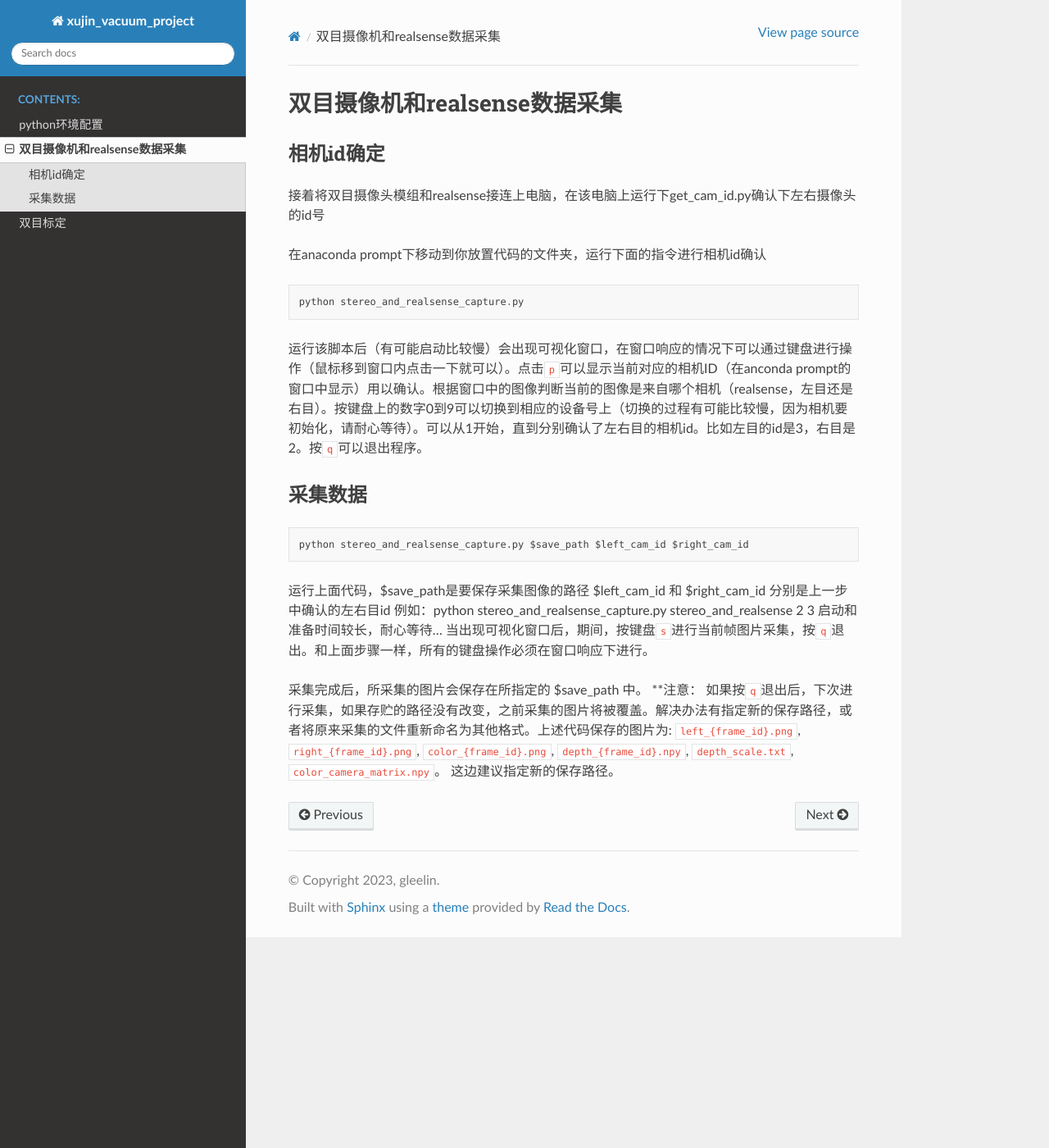
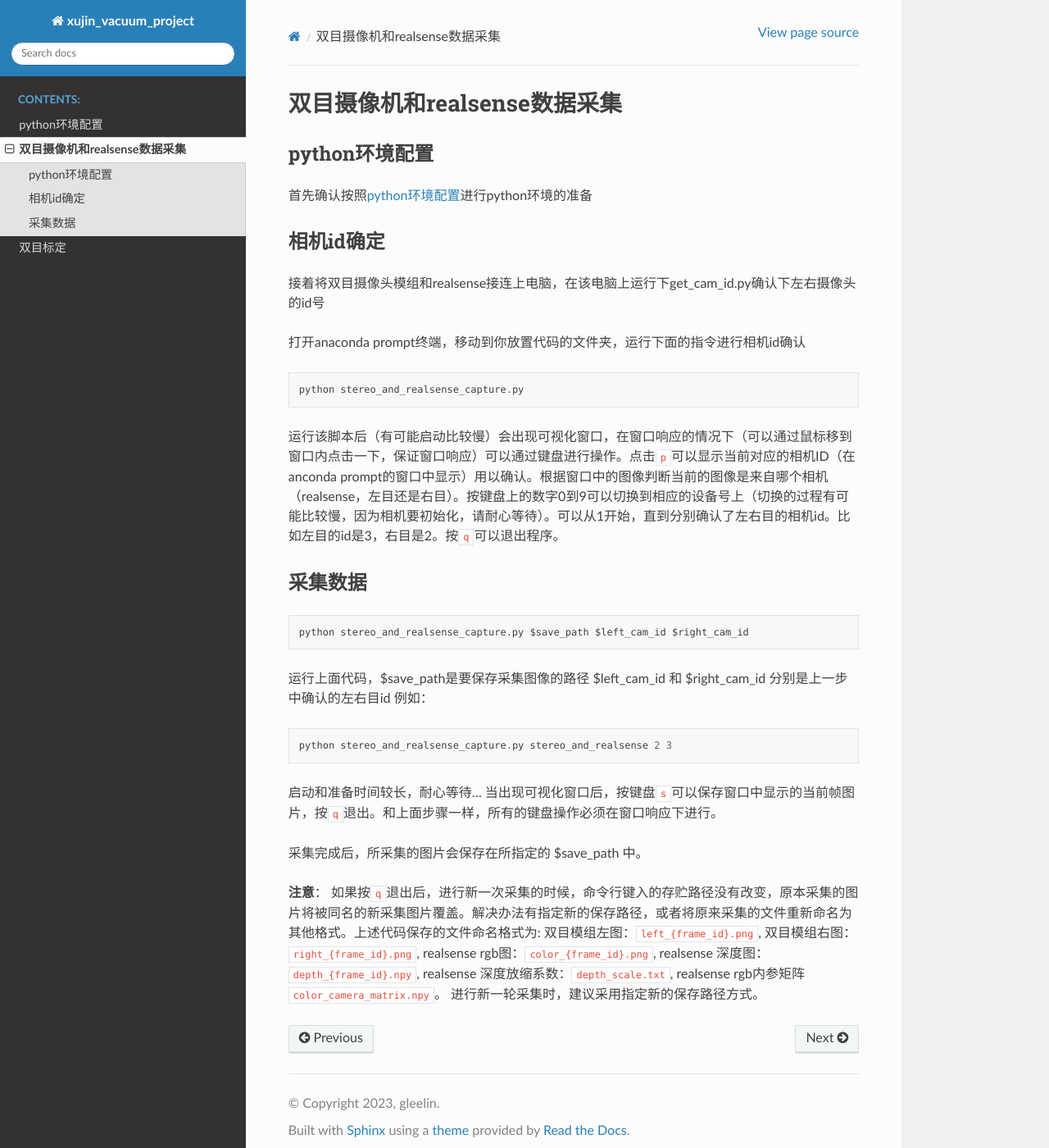
Before and after one commit to yl949/xujin_vacuum_docs, a Sphinx documentation site: the page built from source/stereo_realsense_data_capture/contents.md, in a window 1280 px wide and 1400 px high. Shown: the whole window at 82% size. Built offline with Sphinx 7.4.7 and the Read the Docs theme 2.0.0, drawn with Linux system fonts in a browser that asks for light colours.

Commit message:
[update] update some wording

````diff
--- a/source/stereo_realsense_data_capture/contents.md
+++ b/source/stereo_realsense_data_capture/contents.md
@@ -1,13 +1,16 @@
 # 双目摄像机和realsense数据采集
+
+## python环境配置
+首先确认按照[python环境配置](../python_env/contents.md)进行python环境的准备
 
 ## 相机id确定
 接着将双目摄像头模组和realsense接连上电脑，在该电脑上运行下get_cam_id.py确认下左右摄像头的id号
 
-在anaconda prompt下移动到你放置代码的文件夹，运行下面的指令进行相机id确认
+打开anaconda prompt终端，移动到你放置代码的文件夹，运行下面的指令进行相机id确认
 ```
 python stereo_and_realsense_capture.py
 ```
-运行该脚本后（有可能启动比较慢）会出现可视化窗口，在窗口响应的情况下可以通过键盘进行操作（鼠标移到窗口内点击一下就可以）。点击`p`可以显示当前对应的相机ID（在anconda prompt的窗口中显示）用以确认。根据窗口中的图像判断当前的图像是来自哪个相机（realsense，左目还是右目）。按键盘上的数字0到9可以切换到相应的设备号上（切换的过程有可能比较慢，因为相机要初始化，请耐心等待）。可以从1开始，直到分别确认了左右目的相机id。比如左目的id是3，右目是2。按`q`可以退出程序。
+运行该脚本后（有可能启动比较慢）会出现可视化窗口，在窗口响应的情况下（可以通过鼠标移到窗口内点击一下，保证窗口响应）可以通过键盘进行操作。点击`p`可以显示当前对应的相机ID（在anconda prompt的窗口中显示）用以确认。根据窗口中的图像判断当前的图像是来自哪个相机（realsense，左目还是右目）。按键盘上的数字0到9可以切换到相应的设备号上（切换的过程有可能比较慢，因为相机要初始化，请耐心等待）。可以从1开始，直到分别确认了左右目的相机id。比如左目的id是3，右目是2。按`q`可以退出程序。
 
 
 ## 采集数据
@@ -15,12 +18,16 @@ python stereo_and_realsense_capture.py
 python stereo_and_realsense_capture.py $save_path $left_cam_id $right_cam_id
 ```
 运行上面代码，$save_path是要保存采集图像的路径 $left_cam_id 和 $right_cam_id 分别是上一步中确认的左右目id
-例如：python stereo_and_realsense_capture.py stereo_and_realsense 2 3
+例如：
+```
+python stereo_and_realsense_capture.py stereo_and_realsense 2 3
+```
 启动和准备时间较长，耐心等待...
-当出现可视化窗口后，期间，按键盘`s`进行当前帧图片采集，按`q`退出。和上面步骤一样，所有的键盘操作必须在窗口响应下进行。
+当出现可视化窗口后，按键盘`s`可以保存窗口中显示的当前帧图片，按`q`退出。和上面步骤一样，所有的键盘操作必须在窗口响应下进行。
 
 采集完成后，所采集的图片会保存在所指定的 $save_path 中。
- **注意：
- 如果按`q`退出后，下次进行采集，如果存贮的路径没有改变，之前采集的图片将被覆盖。解决办法有指定新的保存路径，或者将原来采集的文件重新命名为其他格式。上述代码保存的图片为:
- `left_{frame_id}.png`, `right_{frame_id}.png`, `color_{frame_id}.png`, `depth_{frame_id}.npy`, `depth_scale.txt`, `color_camera_matrix.npy`。
- 这边建议指定新的保存路径。
+
+ **注意**：
+ 如果按`q`退出后，进行新一次采集的时候，命令行键入的存贮路径没有改变，原本采集的图片将被同名的新采集图片覆盖。解决办法有指定新的保存路径，或者将原来采集的文件重新命名为其他格式。上述代码保存的文件命名格式为:
+ 双目模组左图：`left_{frame_id}.png`, 双目模组右图：`right_{frame_id}.png`, realsense rgb图：`color_{frame_id}.png`, realsense 深度图：`depth_{frame_id}.npy`, realsense 深度放缩系数：`depth_scale.txt`, realsense rgb内参矩阵`color_camera_matrix.npy`。
+ 进行新一轮采集时，建议采用指定新的保存路径方式。
````
Also changed, not shown: source/stereo_camera_calibration/contents.md (+16 -6 lines).
